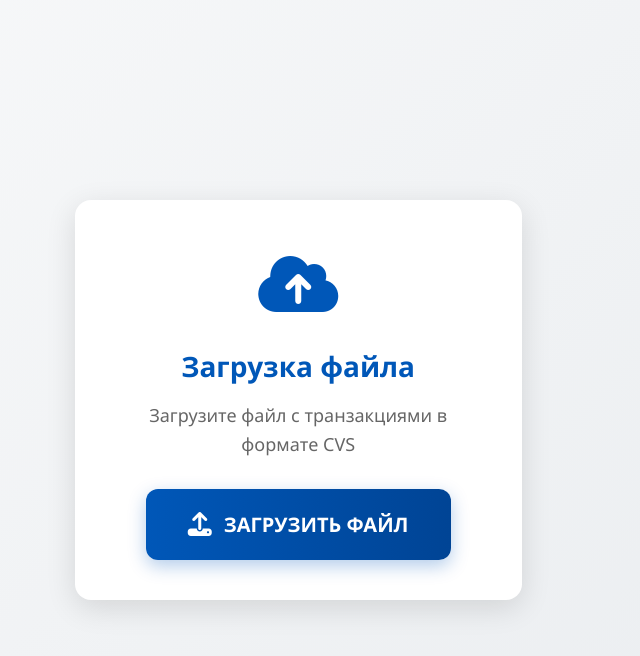
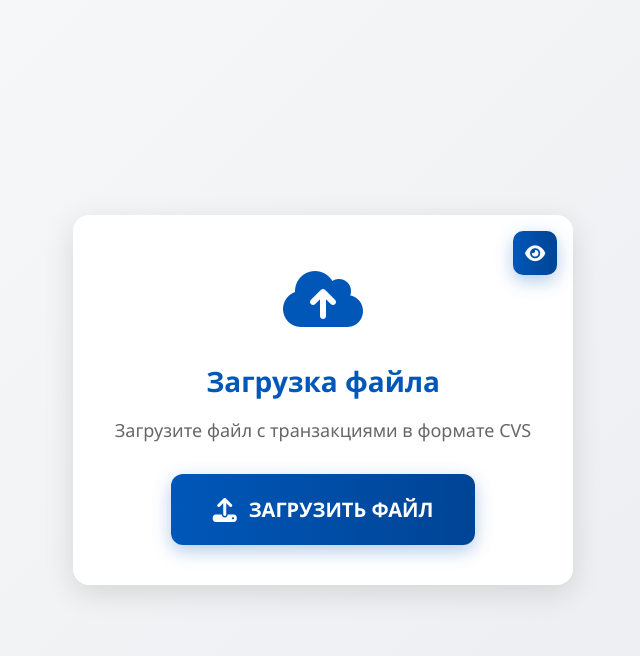
Before and after one commit to ksaumu/ksaumu-first-project, a PHP site: page / in a window 1280 px wide. Shown: the top 656 px of the page, without its empty margins (317-957 px from the left). Run offline with PHP 8.4, Linux system fonts and the light colour scheme.

Commit message:
Добавил кнопку для просмтора транзакций.

```diff
--- a/app/Controllers/FileUploadController.php
+++ b/app/Controllers/FileUploadController.php
@@ -28,7 +28,7 @@ class FileUploadController
     public function upload(): void
     {
         // Генерируем уникальное имя для временного файла
-        $filePath = STORAGE_PATH . DIRECTORY_SEPARATOR . ((string) rand(1, 10000)) . '.csv';
+        $filePath = STORAGE_PATH . DIRECTORY_SEPARATOR . ((string)random_int(1, 10000)) . '.csv';
 
         // Перемещаем загруженный файл во временную директорию
         if (!move_uploaded_file($_FILES['transactions']['tmp_name'], $filePath)) {
--- a/views/index.php
+++ b/views/index.php
@@ -29,6 +29,7 @@
             text-align: center;
             max-width: 500px;
             width: 90%;
+            position: relative;
         }
 
         .upload-icon {
@@ -99,6 +100,59 @@
             font-size: 24px;
         }
 
+        /* Верхняя правая квадратная кнопка (показ) */
+        .top-actions {
+            position: absolute;
+            top: 16px;
+            right: 16px;
+        }
+
+        .icon-btn {
+            width: 44px;
+            height: 44px;
+            background: linear-gradient(90deg, #0057B8 0%, #004495 100%);
+            color: #fff;
+            border: none;
+            border-radius: 10px;
+            display: inline-flex;
+            align-items: center;
+            justify-content: center;
+            box-shadow: 0 6px 18px rgba(0, 87, 184, 0.3);
+            cursor: pointer;
+            transition: all 0.3s ease;
+            position: relative;
+            overflow: hidden;
+        }
+
+        .icon-btn:hover {
+            transform: translateY(-2px);
+            box-shadow: 0 8px 22px rgba(0, 87, 184, 0.4);
+        }
+
+        .icon-btn:active {
+            transform: translateY(1px);
+            box-shadow: 0 4px 12px rgba(0, 87, 184, 0.3);
+        }
+
+        .icon-btn::before {
+            content: '';
+            position: absolute;
+            top: 0;
+            left: -100%;
+            width: 100%;
+            height: 100%;
+            background: linear-gradient(90deg, transparent, rgba(255, 255, 255, 0.2), transparent);
+            transition: 0.5s;
+        }
+
+        .icon-btn:hover::before {
+            left: 100%;
+        }
+
+        .icon-btn i {
+            font-size: 18px;
+        }
+
         /* Скрытый input file */
         #file-input {
             display: none;
@@ -138,21 +192,26 @@
     </style>
 </head>
 <body>
-<form action="/upload" method="post" enctype="multipart/form-data" id="upload-form">
     <div class="upload-container">
+        <form action="/show" method="get" class="top-actions">
+            <button type="submit" class="icon-btn" aria-label="Показать">
+                <i class="fas fa-eye"></i>
+            </button>
+        </form>
         <div class="upload-icon">
             <i class="fas fa-cloud-upload-alt"></i>
         </div>
         <h1>Загрузка файла</h1>
         <p>Загрузите файл c транзакциями в формате CVS</p>
 
-        <button type="button" class="upload-btn" id="upload-button">
-            <i class="fas fa-upload"></i> ЗАГРУЗИТЬ ФАЙЛ
-        </button>
+        <form action="/upload" method="post" enctype="multipart/form-data" id="upload-form">
+            <button type="button" class="upload-btn" id="upload-button">
+                <i class="fas fa-upload"></i> ЗАГРУЗИТЬ ФАЙЛ
+            </button>
 
-        <input type="file" id="file-input" name="transactions">
+            <input type="file" id="file-input" name="transactions">
+        </form>
     </div>
-</form>
 
 <script>
     document.addEventListener('DOMContentLoaded', function() {
```
